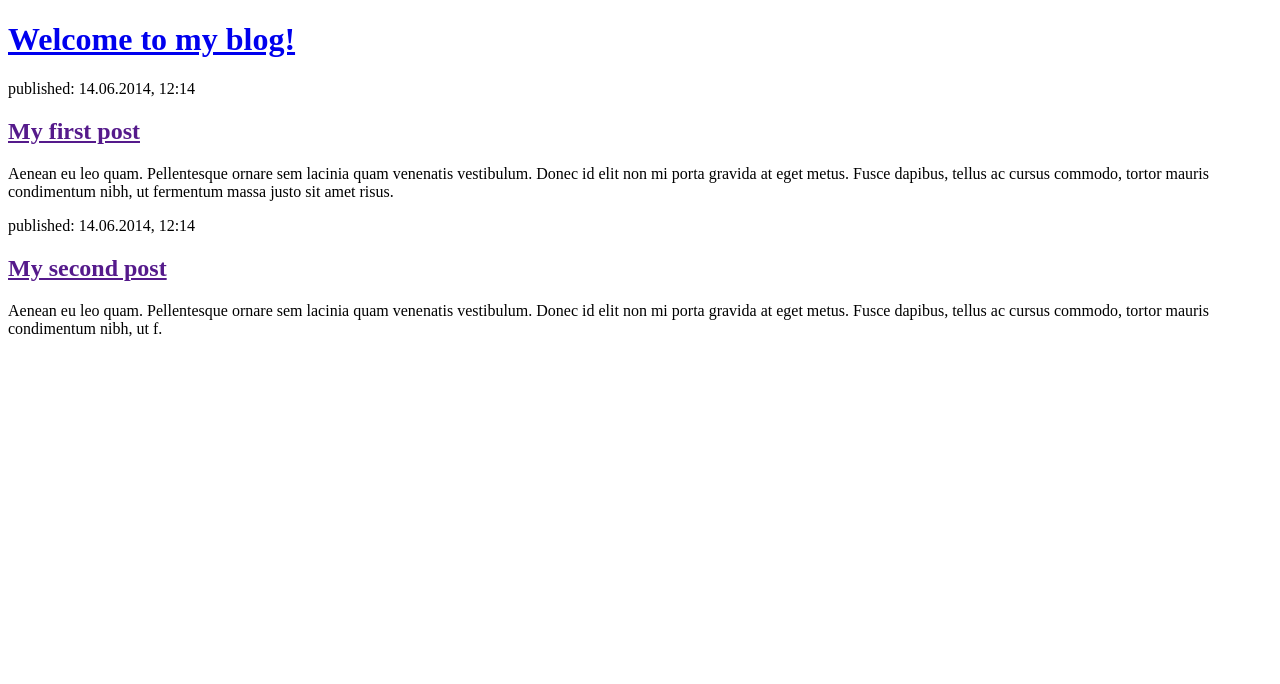
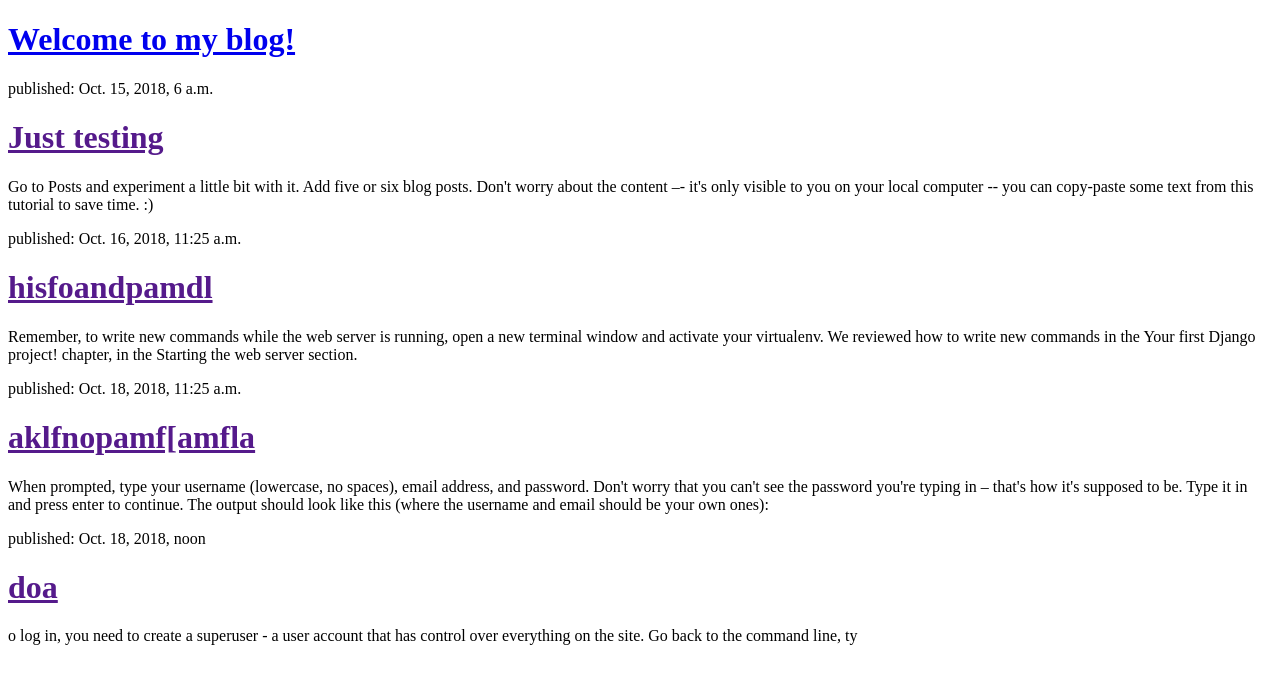
Before and after one commit to devansh1497/my-first-blog, a Django app: page / in a window 1280 px wide. Shown: the top 684 px of the page. Run offline with Django 3.2, Linux system fonts and the light colour scheme; data comes from the database, SQL or seed files in the repository; both versions use the stored data as it was after the commit.

Commit message:
added templates

```diff
--- a/blog/templates/blog/post_list.html
+++ b/blog/templates/blog/post_list.html
@@ -8,17 +8,13 @@
             <h1><a href="/">Welcome to my blog!</a></h1>
         </div>
 
-        <div>
-            <p>published: 14.06.2014, 12:14</p>
-            <h2><a href="">My first post</a></h2>
-            <p>Aenean eu leo quam. Pellentesque ornare sem lacinia quam venenatis vestibulum. Donec id elit non mi porta gravida at eget metus. Fusce dapibus, tellus ac cursus commodo, tortor mauris condimentum nibh, ut fermentum massa justo sit amet risus.</p>
-        </div>
-
-        <div>
-            <p>published: 14.06.2014, 12:14</p>
-            <h2><a href="">My second post</a></h2>
-            <p>Aenean eu leo quam. Pellentesque ornare sem lacinia quam venenatis vestibulum. Donec id elit non mi porta gravida at eget metus. Fusce dapibus, tellus ac cursus commodo, tortor mauris condimentum nibh, ut f.</p>
-        </div>
+        {% for post in posts %}
+    <div>
+        <p>published: {{ post.published_date }}</p>
+        <h1><a href="">{{ post.title }}</a></h1>
+        <p>{{ post.text|linebreaksbr }}</p>
+    </div>
+{% endfor %}
     </body>
 
 </html>
--- a/blog/views.py
+++ b/blog/views.py
@@ -1,7 +1,9 @@
 from django.shortcuts import render
-
+from django.utils import timezone
+from .models import Post
 # Create your views here.
 
 
 def post_list(request):
-    return render(request, 'blog/post_list.html', {})
+    posts = Post.objects.filter(published_date__lte=timezone.now()).order_by('published_date')
+    return render(request, 'blog/post_list.html', {'posts': posts})
--- a/website/settings.py
+++ b/website/settings.py
@@ -25,7 +25,7 @@ SECRET_KEY = 'jnhr52-4!a%tkplpdvuxicpoe!@w02$mk96c_kueslm-99ubk-'
 # SECURITY WARNING: don't run with debug turned on in production!
 DEBUG = True
 
-ALLOWED_HOSTS = ['devansh1497.pythonanywhere.com']
+ALLOWED_HOSTS = ['devansh1497.pythonanywhere.com','127.0.0.1']
 
 
 # Application definition
```
Also changed, not shown: blog/models.py (line endings or trailing spaces), db.sqlite3.
